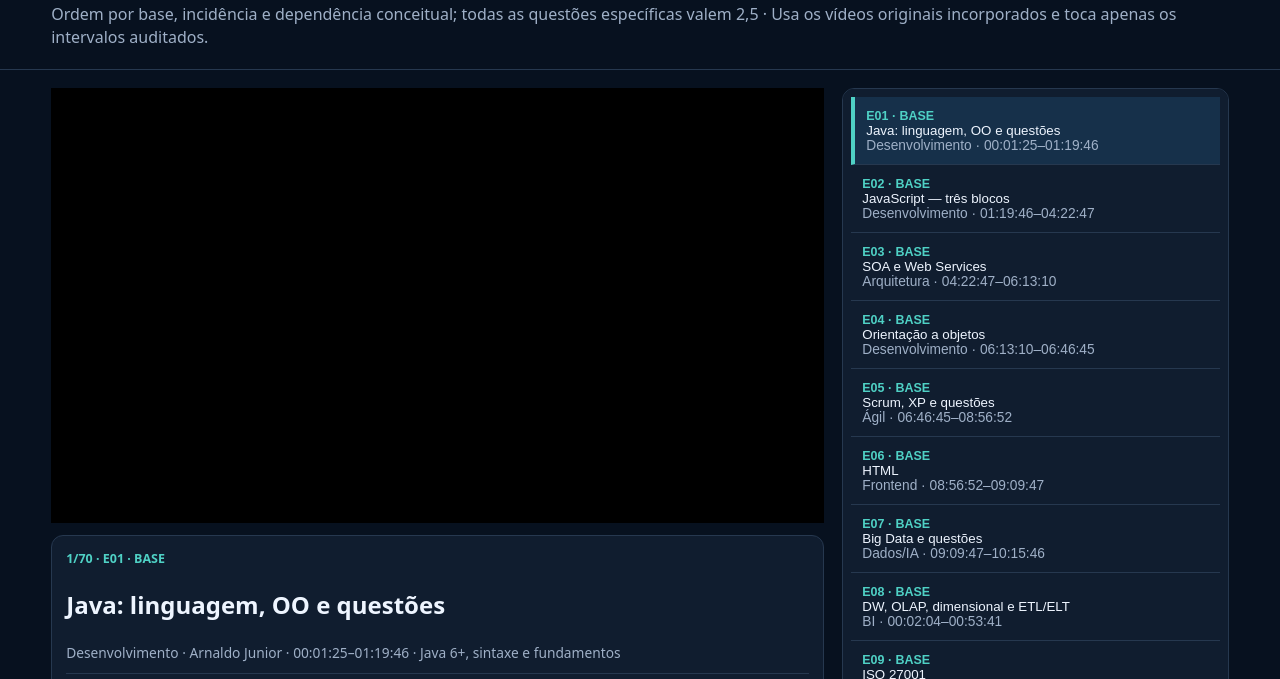
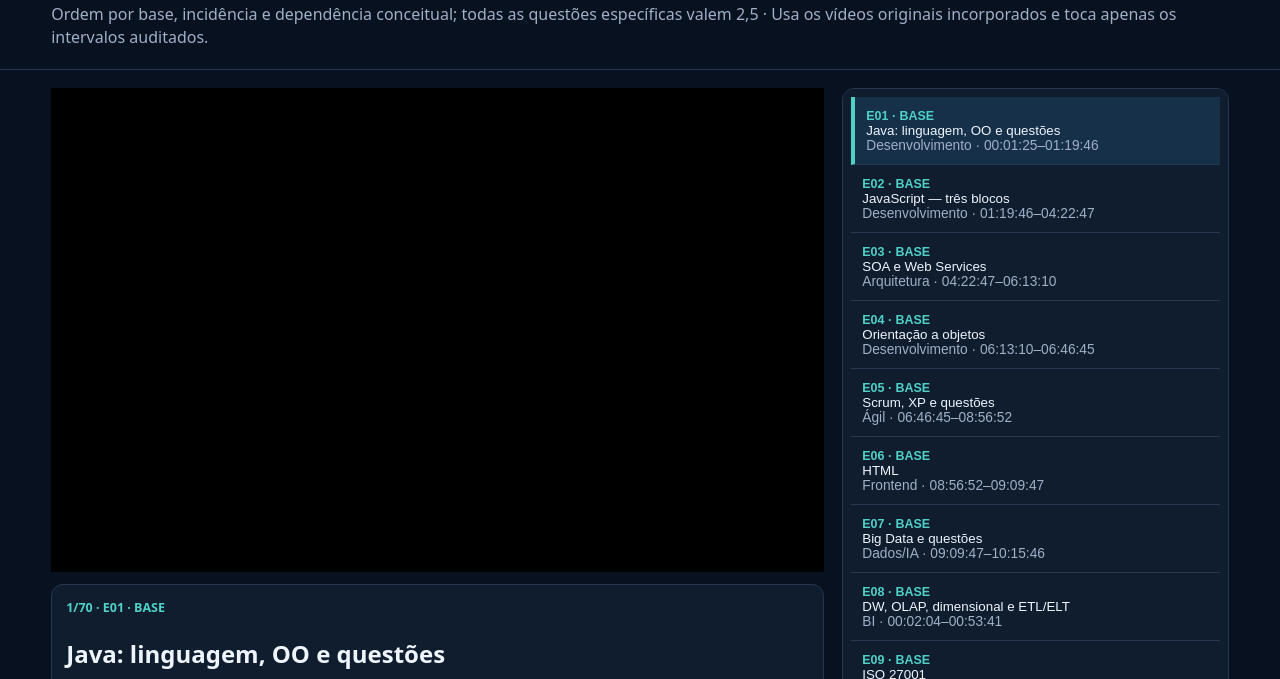
Before and after one commit to asmeduardo/estudos-concursos, a plain HTML site: page PLAYER_ESPECIFICAS_V2.html in a window 1280 px wide. Shown: the part 74-753 px from the top of the page. Drawn offline with Linux system fonts and the light colour scheme.

Commit message:
Aumenta altura dos players

```diff
--- a/PLAYER_ESPECIFICAS_V2.html
+++ b/PLAYER_ESPECIFICAS_V2.html
@@ -6,7 +6,7 @@
 *{box-sizing:border-box} body{margin:0;background:var(--bg);color:var(--ink);font:16px/1.45 system-ui,sans-serif}
 header{padding:20px max(18px,4vw);border-bottom:1px solid var(--line)} h1{margin:0 0 6px;font-size:clamp(1.35rem,3vw,2.2rem)}
 .sub{color:var(--muted)} main{display:grid;grid-template-columns:minmax(0,2fr) minmax(290px,1fr);gap:18px;padding:18px max(18px,4vw)}
-.video{position:sticky;top:12px;align-self:start} #player{width:100%;aspect-ratio:16/9;background:#000}
+.video{position:sticky;top:12px;align-self:start} #player{width:100%;aspect-ratio:16/10;background:#000}
 .now,.controls,.queue{background:var(--card);border:1px solid var(--line);border-radius:12px} .now{padding:14px;margin-top:12px}
 .controls{display:flex;gap:8px;flex-wrap:wrap;padding:12px;margin-top:12px} button,select{background:#18304a;color:var(--ink);border:1px solid #36516f;border-radius:8px;padding:9px 12px;cursor:pointer}
 button.primary{background:#087f78;border-color:#17b6aa} .queue{padding:8px;max-height:calc(100vh - 116px);overflow:auto}
```
Also changed, not shown: PLAYER_GERAIS_V2.html (+1 -1 lines).
